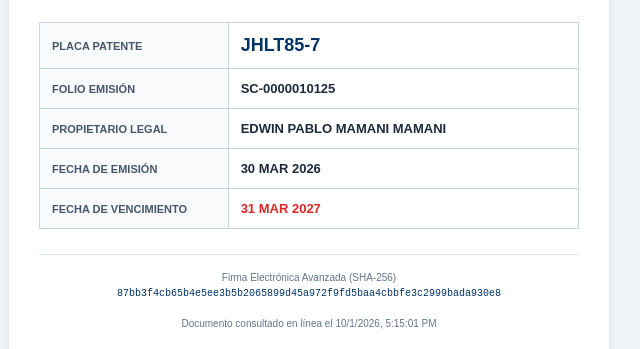
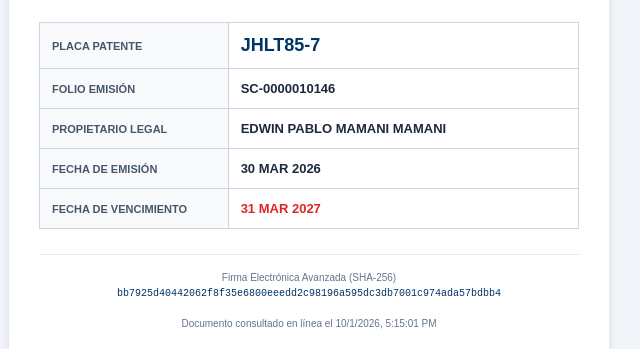
Before and after one commit to SANTIAGOCENTRO/Permiso.circulacion.JHLT85-7.validar.cl, a plain HTML site: page index.html in a window 1280 px wide. Shown: the part 192-541 px from the top of the page, 331-971 px from the left. Drawn offline with Linux system fonts and the light colour scheme.

Commit message:
Registro Oficial: JHLT85-7

```diff
--- a/index.html
+++ b/index.html
@@ -45,14 +45,14 @@
         <div class="status-box">✓ DOCUMENTO VÁLIDO Y VIGENTE</div>
         <table>
             <tr><th>Placa Patente</th><td style="font-size:18px; color:#003366;">JHLT85-7</td></tr>
-            <tr><th>Folio Emisión</th><td>SC-0000010125</td></tr>
+            <tr><th>Folio Emisión</th><td>SC-0000010146</td></tr>
             <tr><th>Propietario Legal</th><td>EDWIN PABLO MAMANI MAMANI</td></tr>
             <tr><th>Fecha de Emisión</th><td>30 MAR 2026</td></tr>
             <tr><th>Fecha de Vencimiento</th><td style="color:#dc2626;">31 MAR 2027</td></tr>
         </table>
         <div class="footer">
             Firma Electrónica Avanzada (SHA-256)<br>
-            <span class="hash">87bb3f4cb65b4e5ee3b5b2065899d45a972f9fd5baa4cbbfe3c2999bada930e8</span><br><br>
+            <span class="hash">bb7925d40442062f8f35e6800eeedd2c98196a595dc3db7001c974ada57bdbb4</span><br><br>
             Documento consultado en línea el <span id="clock"></span>
         </div>
     </div>
```
